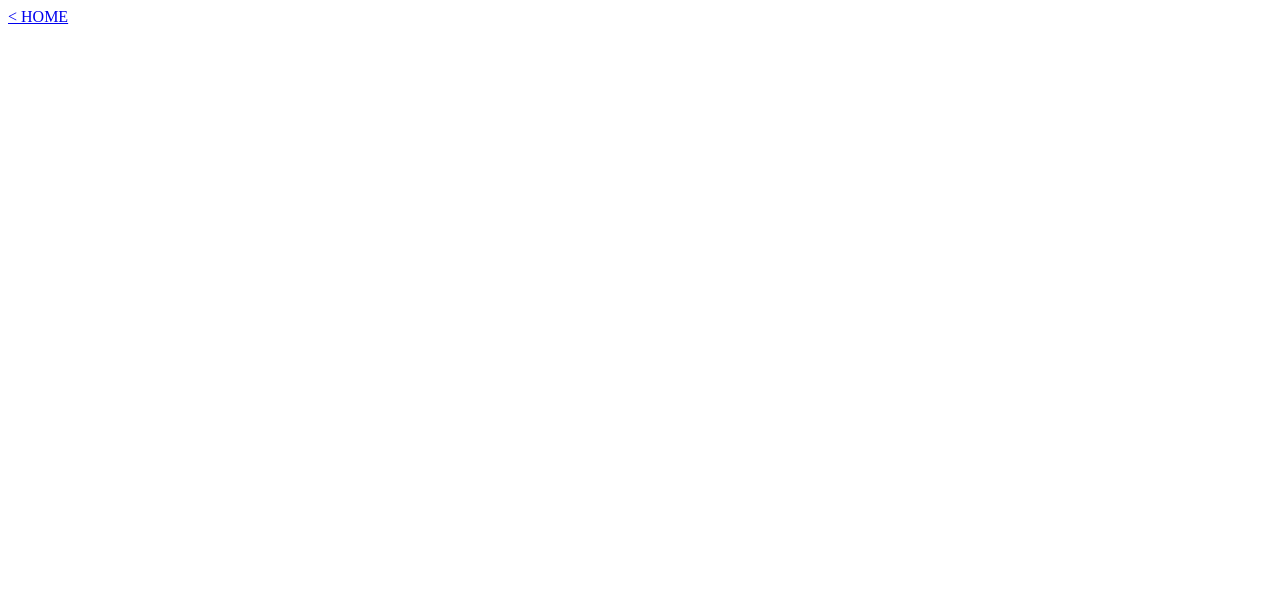
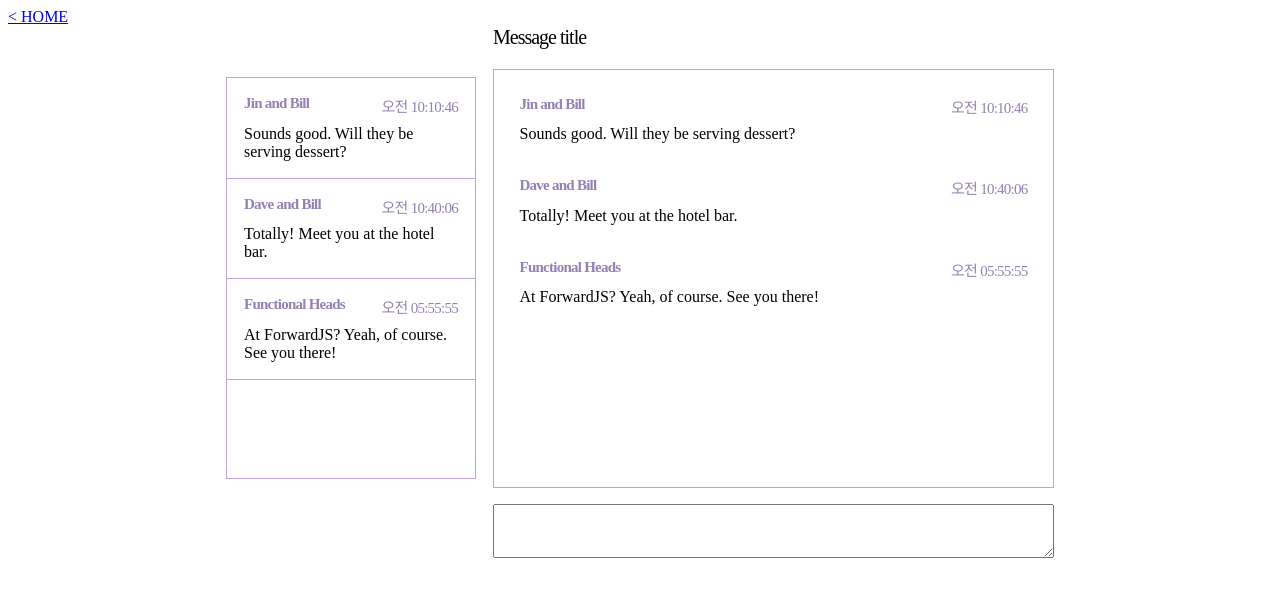
Before and after one commit to gga4638/vuex-tuto, a Nuxt app: page /flux-chat in a window 1280 px wide. Before the commit this address had no page. Shown: the top 596 px of the page. Built offline with nearby package versions, Linux system fonts and the light colour scheme.

Commit message:
flux chat
 폴더 구조, css, veux 함수 틀만 작성

```diff
--- /dev/null
+++ b/components/chat/message/item.vue
@@ -0,0 +1,17 @@
+<template>
+
+</template>
+
+<script>
+export default {
+  data() {
+    return {
+
+    }
+  }
+}
+</script>
+
+<style lang="scss" scoped>
+
+</style>
--- /dev/null
+++ b/components/chat/message/section.vue
@@ -0,0 +1,17 @@
+<template>
+
+</template>
+
+<script>
+export default {
+  data() {
+    return {
+
+    }
+  }
+}
+</script>
+
+<style lang="scss" scoped>
+
+</style>
--- /dev/null
+++ b/components/chat/thread/item.vue
@@ -0,0 +1,36 @@
+<template>
+  <li
+    class="border-warning border p-3"
+    :class="{ active: active }"
+    @click="$emit('switch-thread', thread.id)"
+  >
+    <div class="d-flex justify-content-between text-warning mb-2 fs-5">
+      <span class="fw-bolder">{{ thread.name }}</span>
+      <div>{{ thread.lastMessage.timestamp }}</div>
+    </div>
+    <div>{{ thread.lastMessage.text}}</div>
+  </li>
+
+</template>
+
+<script>
+export default {
+  name: 'Thread',
+  props: {
+    thread: Object,
+    active: Boolean
+  },
+  data() {
+    return {
+
+    }
+  },
+  created() {
+    this.$store.dispatch('chat/getAllMessages')
+  },
+}
+</script>
+
+<style lang="scss" scoped>
+
+</style>
--- /dev/null
+++ b/components/chat/thread/section.vue
@@ -0,0 +1,91 @@
+<template>
+  <div class="mr-3" style="width: 250px;">
+    <div class="d-inline-block" style="height: 31px;">
+      <span v-show="unreadCount">
+        Unread threads: {{ unreadCount}}
+      </span>
+    </div>
+    <ul class="thread-list border-warning border">
+      <ChatThreadItem
+        v-for="thread in threads"
+        :key="thread.id"
+        :active="thread.id === currentThread.id"
+        @switch-thread="switchThread"
+      >
+      </ChatThreadItem>
+
+      <li class="border-warning border p-3">
+        <div class="d-flex justify-content-between text-warning mb-2 fs-5">
+          <span class="fw-bolder">Jin and Bill</span>
+          <div>오전 10:10:46</div>
+        </div>
+        <div>Sounds good. Will they be serving dessert?</div>
+      </li>
+      <li class="border-warning border p-3">
+        <div class="d-flex justify-content-between text-warning mb-2 fs-5">
+          <span class="fw-bolder">Dave and Bill</span>
+          <div>오전 10:40:06</div>
+        </div>
+        <div>Totally! Meet you at the hotel bar.</div>
+      </li>
+      <li class="border-warning border p-3">
+        <div class="d-flex justify-content-between text-warning mb-2 fs-5">
+          <span class="fw-bolder">Functional Heads</span>
+          <div>오전 05:55:55</div>
+        </div>
+        <div>At ForwardJS? Yeah, of course. See you there!</div>
+      </li>
+    </ul>
+  </div>
+</template>
+
+<script>
+import {mapGetters, mapState} from "vuex";
+
+export default {
+  data() {
+    return {
+    }
+  },
+  computed: {
+    ...mapGetters({
+      threads: 'chat/threads',
+      currentThread: 'chat/currentThread',
+      unreadCount: 'chat/unreadCount'
+    }),
+  },
+  methods: {
+    switchThread(threadID) {
+      console.log("실행")
+      this.$store.dispatch('chat/switchThread')
+    }
+  }
+}
+</script>
+
+<style lang="scss" scoped>
+ul {
+  list-style: none;
+  padding-left: 0px;
+  height: 400px;
+
+  li {
+    border-collapse: collapse;
+    margin: -1px -1px 0px -1px;
+  }
+
+  &.thread-list {
+    li {
+      &:hover {
+        background-color: #efefff;
+        cursor: pointer;
+      }
+
+      &.active {
+        background-color: #efefff;
+        cursor: none;
+      }
+    }
+  }
+}
+</style>
--- /dev/null
+++ b/pages/flux-chat/api/index.js
@@ -0,0 +1,26 @@
+const data = require('./mock-data')
+const LATENCY = 16
+
+export function getAllMessages (cb) {
+  setTimeout(() => {
+    cb(data)
+  }, LATENCY)
+}
+
+export function createMessage ({ text, thread }, cb) {
+  const timestamp = Date.now()
+  const id = 'm_' + timestamp
+
+  // 메세지 가공해서 콜백함수에 넘김
+  const message = {
+    id,
+    text,
+    timestamp,
+    threadID: thread.id,
+    threadName: thread.name,
+    authorName: 'SiraSoup', // 내 닉네임
+  }
+  setTimeout(() => {
+    cb(message)
+  }, LATENCY)
+}
--- /dev/null
+++ b/pages/flux-chat/api/mock-data.js
@@ -0,0 +1,58 @@
+module.exports = [
+  {
+    id: 'm_1',
+    threadID: 't_1',
+    threadName: 'Jing and Bill',
+    authorName: 'Bill',
+    text: 'Hey Jing, want to give a Flux talk at ForwardJS?',
+    timestamp: Date.now() - 99999
+  },
+  {
+    id: 'm_2',
+    threadID: 't_1',
+    threadName: 'Jing and Bill',
+    authorName: 'Bill',
+    text: 'Seems like a pretty cool conference.',
+    timestamp: Date.now() - 89999
+  },
+  {
+    id: 'm_3',
+    threadID: 't_1',
+    threadName: 'Jing and Bill',
+    authorName: 'Jing',
+    text: 'Sounds good.  Will they be serving dessert?',
+    timestamp: Date.now() - 79999
+  },
+  {
+    id: 'm_4',
+    threadID: 't_2',
+    threadName: 'Dave and Bill',
+    authorName: 'Bill',
+    text: 'Hey Dave, want to get a beer after the conference?',
+    timestamp: Date.now() - 69999
+  },
+  {
+    id: 'm_5',
+    threadID: 't_2',
+    threadName: 'Dave and Bill',
+    authorName: 'Dave',
+    text: 'Totally!  Meet you at the hotel bar.',
+    timestamp: Date.now() - 59999
+  },
+  {
+    id: 'm_6',
+    threadID: 't_3',
+    threadName: 'Functional Heads',
+    authorName: 'Bill',
+    text: 'Hey Brian, are you going to be talking about functional stuff?',
+    timestamp: Date.now() - 49999
+  },
+  {
+    id: 'm_7',
+    threadID: 't_3',
+    threadName: 'Bill and Brian',
+    authorName: 'Brian',
+    text: 'At ForwardJS?  Yeah, of course.  See you there!',
+    timestamp: Date.now() - 39999
+  }
+]
--- /dev/null
+++ b/pages/flux-chat/index.vue
@@ -0,0 +1,63 @@
+<template>
+  <section class="d-flex justify-content-center">
+    <!-- Thread -->
+    <ChatThreadSection></ChatThreadSection>
+    <!-- Message -->
+    <div>
+      <p class="fw-bold fs-2 mt-0">
+        Message title
+      </p>
+      <ul class="border-warning border p-2 overflow-auto">
+        <li class="p-3">
+          <div class="d-flex justify-content-between text-warning mb-2 fs-5">
+            <span class="fw-bolder">Jin and Bill</span>
+            <div>오전 10:10:46</div>
+          </div>
+          <div>Sounds good. Will they be serving dessert?</div>
+        </li>
+        <li class="p-3">
+          <div class="d-flex justify-content-between text-warning mb-2 fs-5">
+            <span class="fw-bolder">Dave and Bill</span>
+            <div>오전 10:40:06</div>
+          </div>
+          <div>Totally! Meet you at the hotel bar.</div>
+        </li>
+        <li class="p-3">
+          <div class="d-flex justify-content-between text-warning mb-2 fs-5">
+            <span class="fw-bolder">Functional Heads</span>
+            <div>오전 05:55:55</div>
+          </div>
+          <div>At ForwardJS? Yeah, of course. See you there!</div>
+        </li>
+
+      </ul>
+      <textarea name="" id="" cols="60" rows="3" @keyup.enter="sendMessage"></textarea>
+      <div></div>
+    </div>
+  </section>
+</template>
+
+<script>
+export default {
+  data() {
+    return {
+      lastMessageDate: null,
+
+    }
+  },
+  methods: {
+    sendMessage(e) {
+      console.log("메세지 보냄: ", e.target.value)
+      e.target.value = ''
+    }
+  }
+}
+</script>
+
+<style lang="scss" scoped>
+ul {
+  list-style: none;
+  padding-left: 0px;
+  height: 400px;
+}
+</style>
--- a/pages/index.vue
+++ b/pages/index.vue
@@ -11,6 +11,9 @@
       <li>
         <NuxtLink to="/todomvc">TodoMVC</NuxtLink>
       </li>
+      <li>
+        <NuxtLink to="/flux-chat">FluxChat</NuxtLink>
+      </li>
     </ul>
   </div>
 </template>
--- /dev/null
+++ b/store/chat.js
@@ -0,0 +1,110 @@
+import * as api from '@/pages/flux-chat/api/index'
+
+export const state = () => ({
+  currentThreadId: null,
+  threads: {
+    /*
+    id: {
+      id,
+      name,
+      messages: [...ids],
+      lastMessage: { timestamp, text }
+    }
+    */
+  },
+  messages: {
+    /*
+    id: { // id = 'm_' + timestamp
+      id,
+      threadId,
+      threadName,
+      authorName,
+      text,
+      timestamp,
+      isRead
+    }
+    */
+  }
+})
+
+
+export const getters = {
+  threads: (state) => state.threads,
+  currentThread: (state) => {
+    console.log("현재 Thread: ", state.currentThreadId)
+    return state.currentThreadId
+  },
+  currentMessages: (state) => {
+
+  },
+  unreadCount: () => {
+
+  },
+  sortedMessage: () => {
+
+  }
+}
+
+export const mutations = {
+  receiveAll(state, messages) {
+    let latesMessage
+    messages.forEach(message => {
+      // create new thread if the thread doesn't exist
+      if(!state.threads[message.threadID]) {
+        createThread(state, message.threadID, message.threadName)
+      }
+
+      // mark the latest message
+      if(!latesMessage || message.timestamp > latesMessage.timestamp) {
+        latesMessage = message
+      }
+
+      // add message
+      addMessage(state, message)
+
+    })
+
+    setCurrentThread(state, latesMessage.threadID)
+
+  },
+  receiveMessage(state, message) {
+    addMessage(state, message)
+  },
+  switchThread(state, threadID) {
+    state.currentThreadId = threadID
+  }
+}
+
+export const actions = {
+  getAllMessages({ commit }) {
+    api.getAllMessages(messages => {
+      commit('receiveAll', messages)
+    })
+  },
+  sendMessage({ commit }, payload) {
+    api.createMessage(payload, message => {
+      commit('receiveMessage', message)
+    })
+  },
+  switchThread({ commit }, payload) {
+    console.log("switchThread payload: ", payload)
+    commit('switchTread', payload)
+  }
+}
+
+function addMessage(state, message) {
+
+}
+
+/* 최초 init 필요함 api/mock-data 가져오기 */
+function createThread(state, id, name) {
+
+}
+
+function setCurrentThread(state, id) {
+  state.currentThreadId = id
+  if(!state.threads[id]) {
+    debugger
+  }
+  state.threads[id].lastMessage.isRead = true
+}
--- a/store/todo.js
+++ b/store/todo.js
@@ -6,9 +6,8 @@ const state  = () => ({
 
 const getters = {
   getTodos: (state) => {
-  return state.todo
-}
-
+    return state.todo
+  }
 }
 
 const actions = {
```
